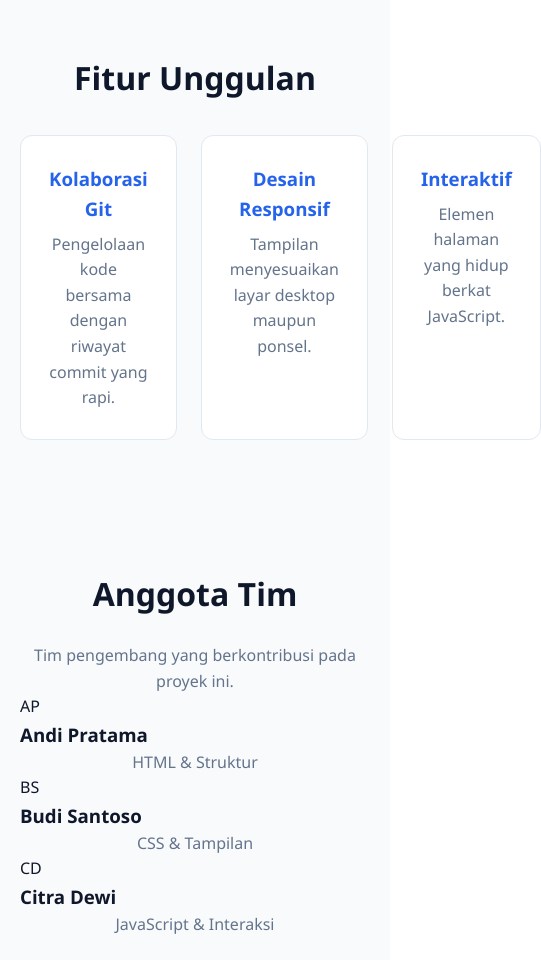
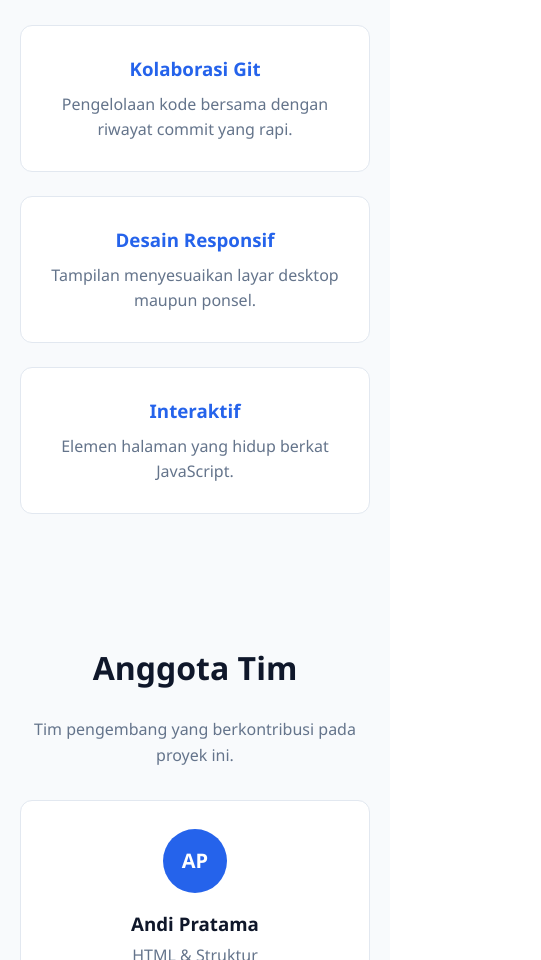
Before and after one commit to DerickDanes/Website-Tim, a plain HTML site: page index.html in a window 390 px wide. Shown: the part 1040-2000 px from the top of the page, 541 px wide, since content can reach past the window. Drawn offline with Linux system fonts and the light colour scheme.

Commit message:
Perbaiki tampilan responsif untuk perangkat mobile
Menambah gaya kartu anggota tim serta media query agar menu navigasi
berubah menjadi menu toggle dan grid menyusun satu kolom di layar kecil.

```diff
--- a/css/style.css
+++ b/css/style.css
@@ -181,6 +181,44 @@ a {
   color: var(--gray);
 }
 
+/* ===== Kartu Anggota Tim ===== */
+.team-grid {
+  display: grid;
+  grid-template-columns: repeat(3, 1fr);
+  gap: 1.5rem;
+  margin-top: 2rem;
+}
+
+.team-card {
+  background: var(--white);
+  border: 1px solid #e2e8f0;
+  border-radius: var(--radius);
+  padding: 1.75rem;
+  text-align: center;
+}
+
+.team-card .avatar {
+  width: 64px;
+  height: 64px;
+  margin: 0 auto 1rem;
+  border-radius: 50%;
+  background: var(--primary);
+  color: var(--white);
+  display: flex;
+  align-items: center;
+  justify-content: center;
+  font-weight: 700;
+  font-size: 1.25rem;
+}
+
+.team-card h3 {
+  margin-bottom: 0.25rem;
+}
+
+.team-card p {
+  color: var(--gray);
+}
+
 /* ===== Footer ===== */
 .footer {
   background: var(--dark);
@@ -188,3 +226,36 @@ a {
   text-align: center;
   padding: 1.5rem 0;
 }
+
+/* ===== Responsif (tablet & ponsel) ===== */
+@media (max-width: 768px) {
+  .nav-toggle {
+    display: flex;
+  }
+
+  .nav-menu {
+    position: absolute;
+    top: 64px;
+    left: 0;
+    right: 0;
+    flex-direction: column;
+    background: var(--white);
+    border-bottom: 1px solid #e2e8f0;
+    padding: 1rem 1.25rem;
+    gap: 1rem;
+    display: none;
+  }
+
+  .nav-menu.open {
+    display: flex;
+  }
+
+  .hero h1 {
+    font-size: 1.9rem;
+  }
+
+  .features,
+  .team-grid {
+    grid-template-columns: 1fr;
+  }
+}
```
